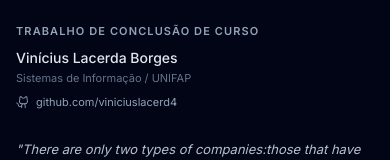
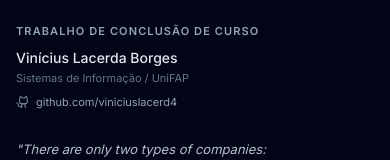
Before and after one commit to viniciuslacerd4/SecHeaders, a React (Vite) app in the folder frontend/: page / in a window 390 px wide. Shown: the part 1213-1373 px from the top of the page. Built offline with nearby package versions, Linux system fonts and the light colour scheme; no server answers.

Commit message:
Fix quebra de linha da citação no footer em mobile e corrige nome da instituição

```diff
--- a/frontend/src/components/Layout.jsx
+++ b/frontend/src/components/Layout.jsx
@@ -97,7 +97,7 @@ export default function Layout() {
               </p>
               <p className="text-sm text-surface-200 font-medium">Vinícius Lacerda Borges</p>
               <p className="text-[11px] text-surface-500 mt-0.5">
-                Sistemas de Informação / UNIFAP
+                Sistemas de Informação / UniFAP
               </p>
               <a
                 href="https://github.com/viniciuslacerd4"
@@ -115,9 +115,9 @@ export default function Layout() {
               <Quotes className="w-4 h-4 text-primary-500/30 mb-2 hidden md:block md:ml-auto" />
               <p className="text-[13px] text-surface-300/90 italic leading-[1.6] font-light">
                 "There are only two types of companies:
-                <br className="hidden sm:block" />
+                <br />
                 those that have been hacked
-                <br className="hidden sm:block" />
+                <br />
                 and those that{' '}
                 <span className="text-primary-400/80 font-normal">will be.</span>"
               </p>
```
